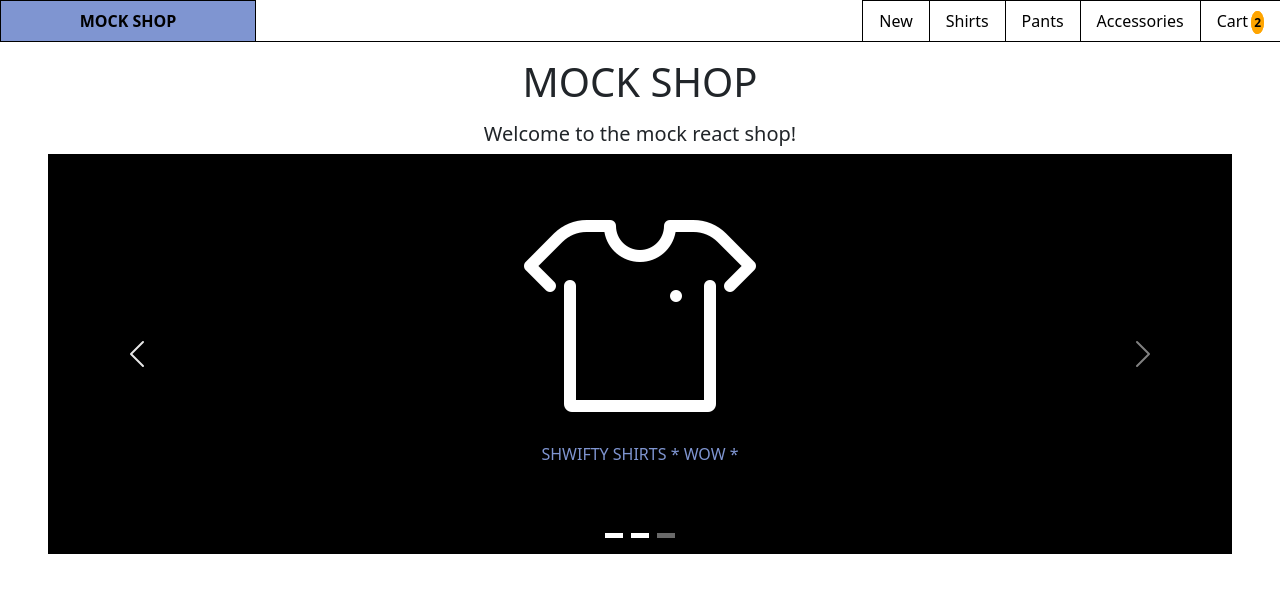
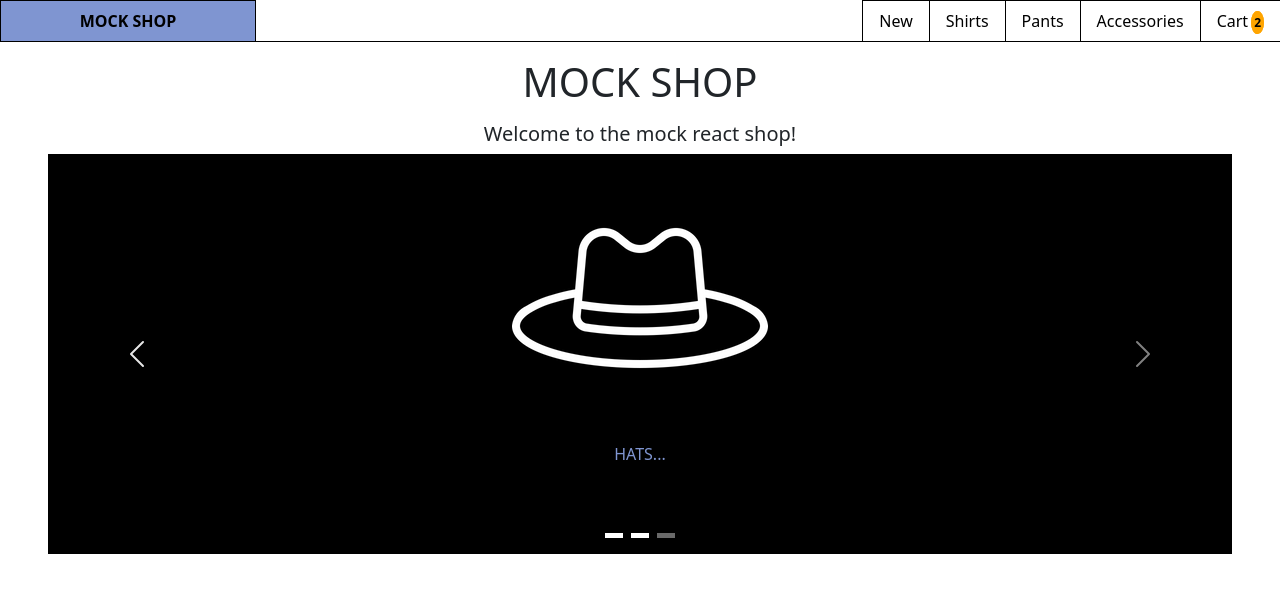
Before and after one commit to Jaredsimonelli/mock-online-shop-react, a React (Create React App) app: page / in a window 1280 px wide. Both pictures are taken after a click on the button "Previous". Shown: the top 592 px of the page. Built offline with nearby package versions, Linux system fonts and the light colour scheme.

Commit message:
got that good ole carousel to work

```diff
--- a/src/components/Home.js
+++ b/src/components/Home.js
@@ -59,7 +59,9 @@ function Home() {
           ></div>
         </div>
         <div className="carousel-inner">
-          <div className="carousel-item active">
+          <div
+            className={`carousel-item ${carouselIndex === 0 ? "active" : ""}`}
+          >
             <img
               src={getIcon("tshirt")}
               className="d-block carousel-img white mt-3"
@@ -67,7 +69,9 @@ function Home() {
             ></img>
             <div class="mt-3 purp-text text-center">SHWIFTY SHIRTS * WOW *</div>
           </div>
-          <div className="carousel-item">
+          <div
+            className={`carousel-item ${carouselIndex === 1 ? "active" : ""}`}
+          >
             <img
               src={getIcon("watch")}
               className="d-block carousel-img white mt-3"
@@ -75,7 +79,9 @@ function Home() {
             ></img>
             <div class="mt-3 purp-text text-center">WACKY WATCHES * OHHH *</div>
           </div>
-          <div className="carousel-item">
+          <div
+            className={`carousel-item ${carouselIndex === 2 ? "active" : ""}`}
+          >
             <img
               src={getIcon("indianajones")}
               className="d-block carousel-img white mt-3"
--- a/src/index.css
+++ b/src/index.css
@@ -110,6 +110,10 @@ a {
 
 .purp-text {
   color: #7f95d1;
+}
+
+.active {
+  display: block;
 }
 
 /* GRID Component */
```
